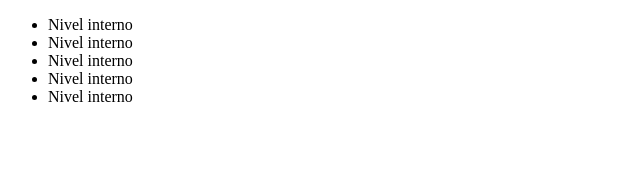
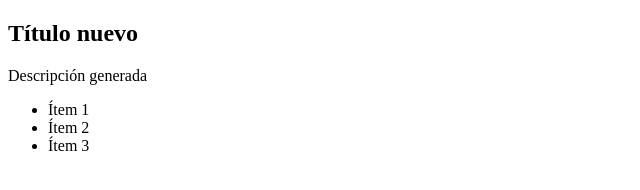
Before and after one commit to mauroBaldarrago/Laboratorio15, a plain HTML site: page laboratorio15/index.html in a window 1280 px wide. Shown: the whole page, without its empty margins (0-640 px from the left). Drawn offline with Linux system fonts and the light colour scheme.

Commit message:
Agregado final

```diff
--- a/laboratorio15/index.html
+++ b/laboratorio15/index.html
@@ -5,7 +5,9 @@
     <title>Ejercicio DOM</title>
 </head>
 <body>
-
-    <script src="prueba18.js"></script>
+    <section id="mi-section">
+        <h2>Texto a eliminar</h2>
+    </section>
+    <script src="prueba20.js"></script>
 </body>
 </html>
--- /dev/null
+++ b/laboratorio15/prueba20.js
@@ -0,0 +1,24 @@
+const section = document.getElementById("mi-section");
+
+const h2Original = section.querySelector("h2");
+if (h2Original) {
+    h2Original.remove();
+}
+
+const h2Nuevo = document.createElement("h2");
+h2Nuevo.textContent = "Título nuevo";
+section.appendChild(h2Nuevo);
+
+const p = document.createElement("p");
+p.textContent = "Descripción generada";
+section.appendChild(p);
+
+const ul = document.createElement("ul");
+
+for (let i = 1; i <= 3; i++) {
+    const li = document.createElement("li");
+    li.textContent = "Ítem " + i;
+    ul.appendChild(li);
+}
+
+section.appendChild(ul);
```
Also changed, not shown: laboratorio15/prueba19.js (added, +10 -0 lines).
